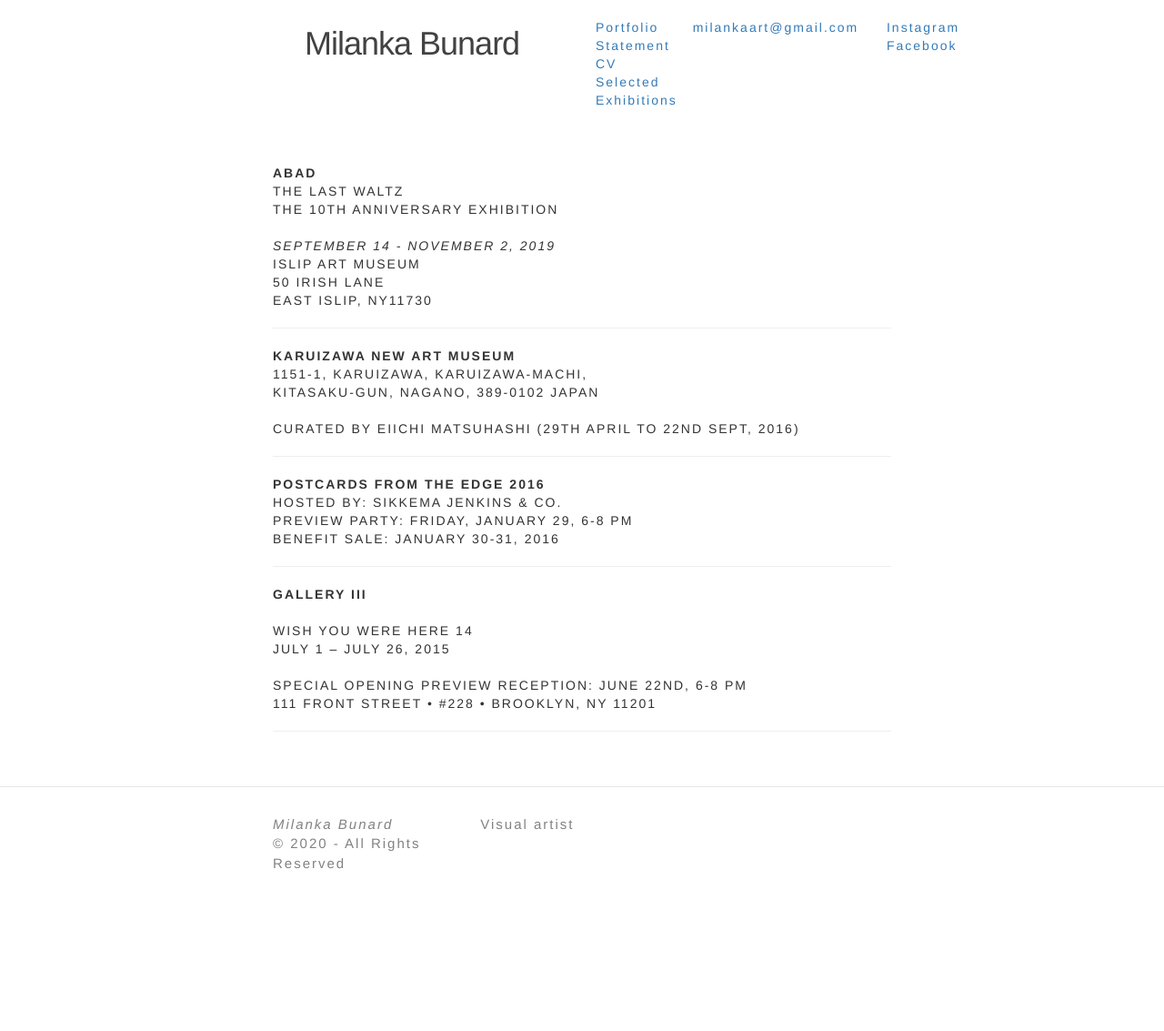
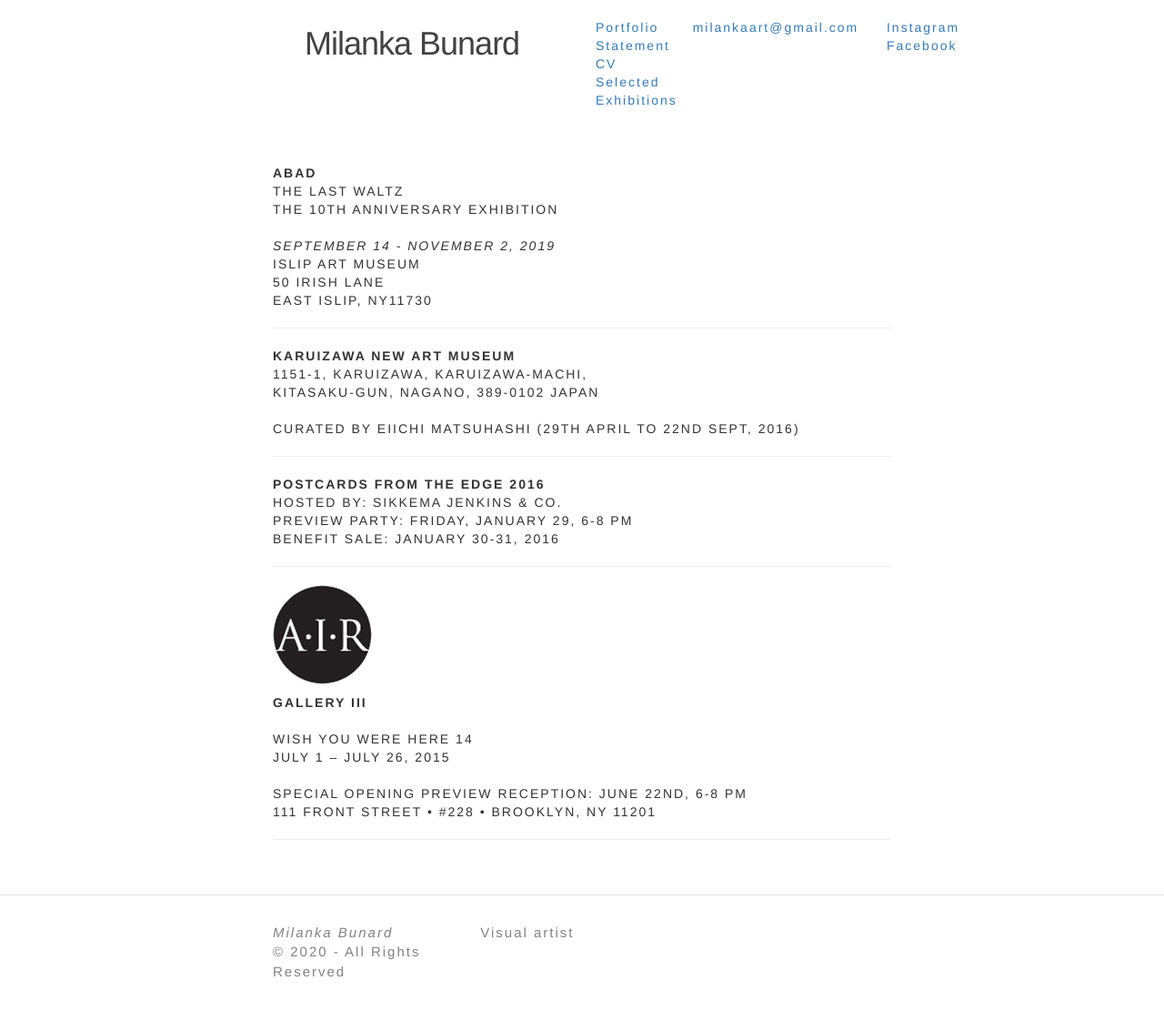
Before and after one commit to milankabunard/milankabunard.github.io, a Jekyll site: the page built from exhibitions.md, in a window 1280 px wide. Shown: the whole page at 91% size. Built offline with Jekyll 4.4.1, drawn with Linux system fonts in a browser that asks for light colours; before the commit the page ends 1014 px from its top, so only the background shows below that.

Commit message:
Update exhibitions.md

```diff
--- a/exhibitions.md
+++ b/exhibitions.md
@@ -33,6 +33,8 @@ permalink: /exhibitions/
 
 ---
 
+![AIR](/air.jpg)
+
 |**GALLERY III**|
 |---|
 ||
```
